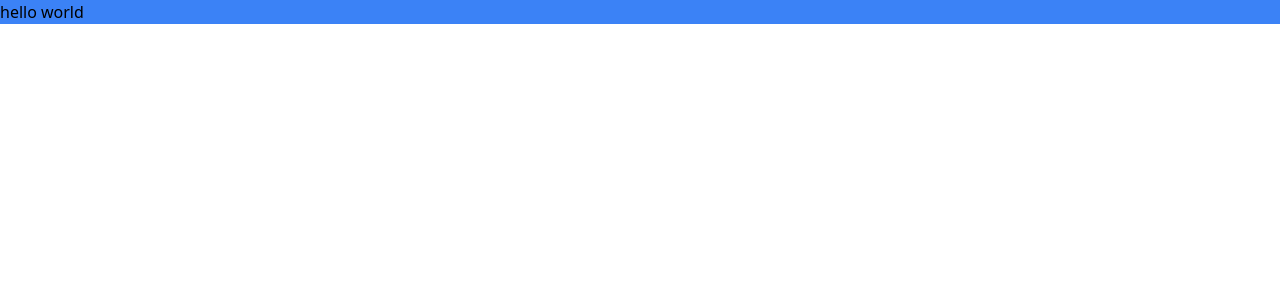
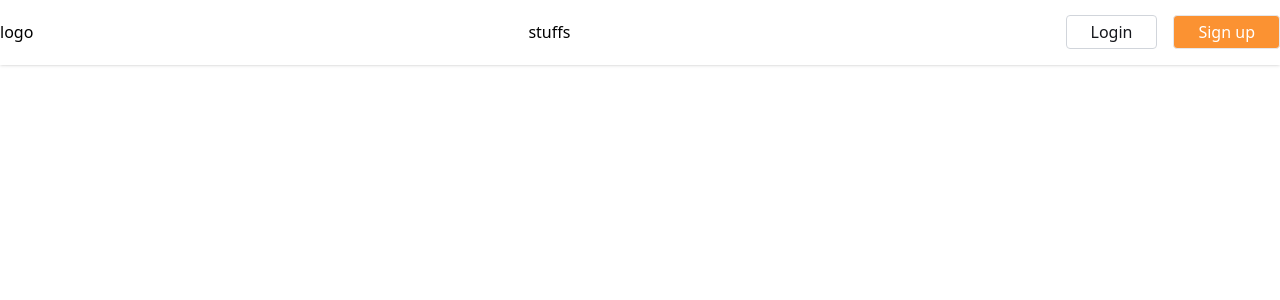
Before and after one commit to Ayush-Singh24/Diploy-Intern, a React (Vite) app: page / in a window 1280 px wide. Shown: the top 300 px of the page. Built offline with nearby package versions, Linux system fonts and the light colour scheme.

Commit message:
ui: basic navbar layout

```diff
--- a/src/App.tsx
+++ b/src/App.tsx
@@ -1,7 +1,10 @@
+import Navbar from "./components/Navbar";
+
 function App() {
   return (
     <>
-      <div className="bg-blue-500">hello world</div>
+      <Navbar />
+      <main></main>
     </>
   );
 }
--- /dev/null
+++ b/src/components/Navbar.tsx
@@ -0,0 +1,24 @@
+export default function Navbar() {
+  return (
+    <header className="fixed top-0 left-0 bg-white z-[1000] border-b border-b-white-4 shadow w-full">
+      <div className="flex h-16 max-w-[1280px] m-auto w-full py-8 items-center justify-between">
+        <div>
+          <a>logo</a>
+        </div>
+        <nav>stuffs</nav>
+        <div className="flex gap-4 font-normal">
+          <a>
+            <button className="px-6 py-1 transition-all border border-gray-300 rounded cursor-pointer text-black-1 min-w-20 active:border-gray-500 hover:text-primary-1 active:shadow-md">
+              Login
+            </button>
+          </a>
+          <a>
+            <button className="px-6 py-1 transition-all border rounded cursor-pointer text-white-1 bg-primary-1 min-w-20 active:border-primary-2 hover:text-white active:text-white active:shadow-md hover:bg-primary-2 active:shadow-orange-1">
+              Sign up
+            </button>
+          </a>
+        </div>
+      </div>
+    </header>
+  );
+}
--- a/tailwind.config.js
+++ b/tailwind.config.js
@@ -2,7 +2,29 @@
 export default {
   content: ["./index.html", "./src/**/*.{js,ts,jsx,tsx}"],
   theme: {
-    extend: {},
+    extend: {
+      colors: {
+        white: {
+          1: "#FFFFFF",
+          2: "rgba(255, 255, 255, 0.72)",
+          3: "rgba(255, 255, 255, 0.4)",
+          4: "rgba(255, 255, 255, 0.64)",
+          5: "rgba(255, 255, 255, 0.80)",
+        },
+        black: {
+          1: "#15171C",
+          2: "#222429",
+          3: "#101114",
+          4: "#252525",
+          5: "#2E3036",
+          6: "#24272C",
+        },
+        primary: {
+          1: "rgb(251, 146, 50)",
+          2: "rgb(251, 110, 0)",
+        },
+      },
+    },
   },
   plugins: [],
 };
```
